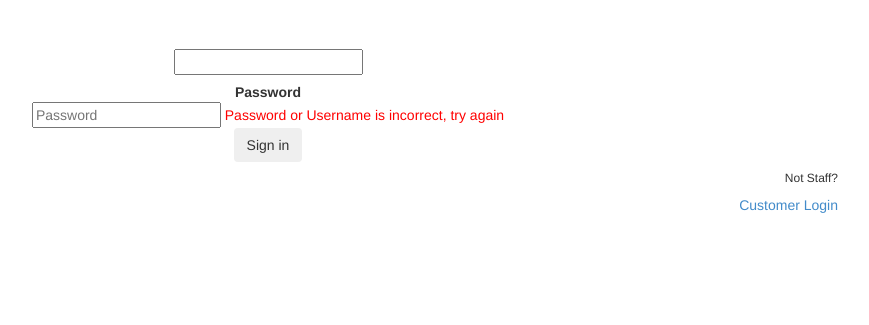
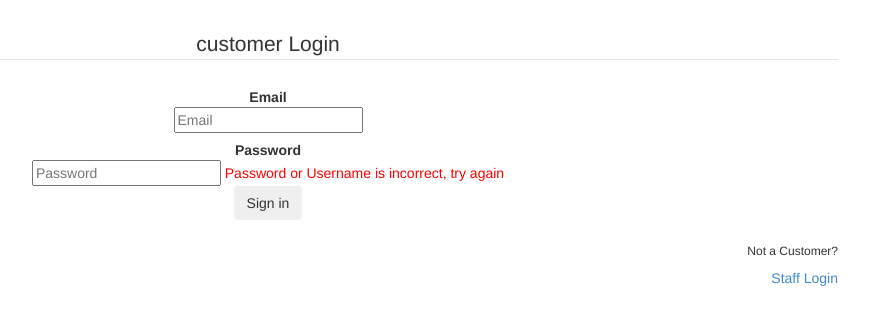
Before and after one commit to sethicis/cs405G_StoreFront, a PHP site: page /login.php?type=customer in a window 1280 px wide. Shown: the part 51-376 px from the top of the page, without its empty margins (372-1241 px from the left). Run offline with PHP 8.4, Linux system fonts and the light colour scheme; data that the repository does not hold is empty; some libraries are stand-ins or nearby versions.

Commit message:
Bug fixes for CSSS

```diff
--- a/login.php
+++ b/login.php
@@ -22,7 +22,7 @@ function type(){
 //Return the label associated with the type of login
 function loginType(){
     if ($_GET['type'] === "customer"){
-        return "Email";
+        echo "Email";
     }else{
         echo "Staff ID";
     }
@@ -32,16 +32,16 @@ function loginType(){
  * staff login page, and vice versa.
  */
 function staffIn(){
-    if ($_GET['type'] != "customer"){
+    if ($_GET['type'] == "customer"){
         echo "<div class=\"row\">
             <div class=\"col-lg-12 text-right\">
-                <h6>Not a Customer?</h6>&nbsp;<a href=\"login.php?type=staff&err=no\">Staff Login</a>
+                <h6>Not a Customer?</h6><a href=\"login.php?type=staff&err=no\">Staff Login</a>
             </div>
         </div>";
     }else{
         echo "<div class=\"row\">
             <div class=\"col-lg-12 text-right\">
-                <h6>Not Staff?</h6>&nbsp;<a href=\"login.php?type=customer&err=no\">Customer Login</a>
+                <h6>Not an Employee?</h6><a href=\"login.php?type=customer&err=no\">Customer Login</a>
             </div>
         </div>";
     }
@@ -61,8 +61,11 @@ function staffIn(){
                 </div>
             </div>
             <div class='row'>
-                <div class='col-lg-12 text-center'>
+                <div class='col-lg-12 text-center form-group'>
+
                     <form class="form-horizontal" method="POST" action="signin.php">
+                        <fieldset>
+                            <legend><?php type()?> Login</legend>
                             <div class="control-group">
                                 <label class="control-label" for="inputUsername"><?php loginType() ?></label>
                                 <div class="controls">
@@ -81,6 +84,7 @@ function staffIn(){
                                     <button type='submit' name="submit" value="<?php type() ?>" class='btn'>Sign in</button>
                                 </div>
                             </div>
+                        </fieldset>
                     </form>
                 </div>
             </div>
```
Lines whose indentation alone changed are shown as unchanged.
